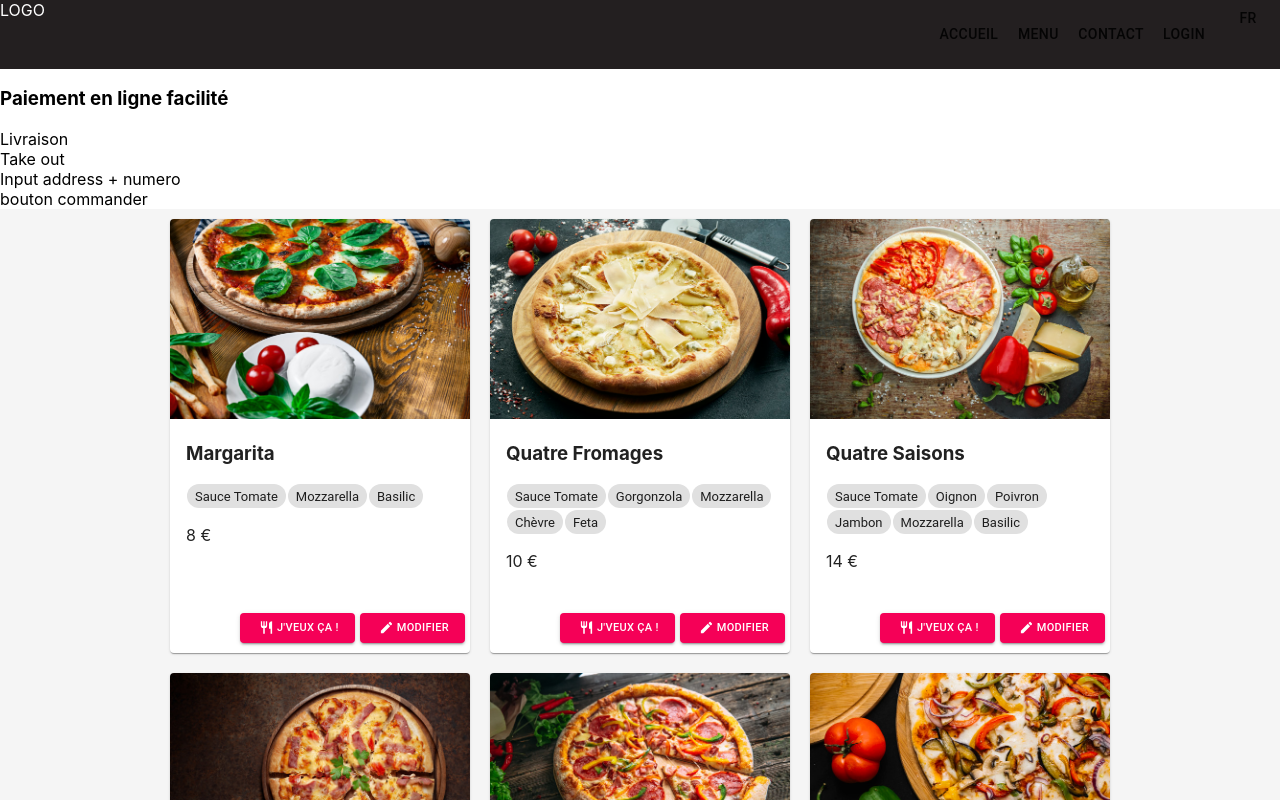
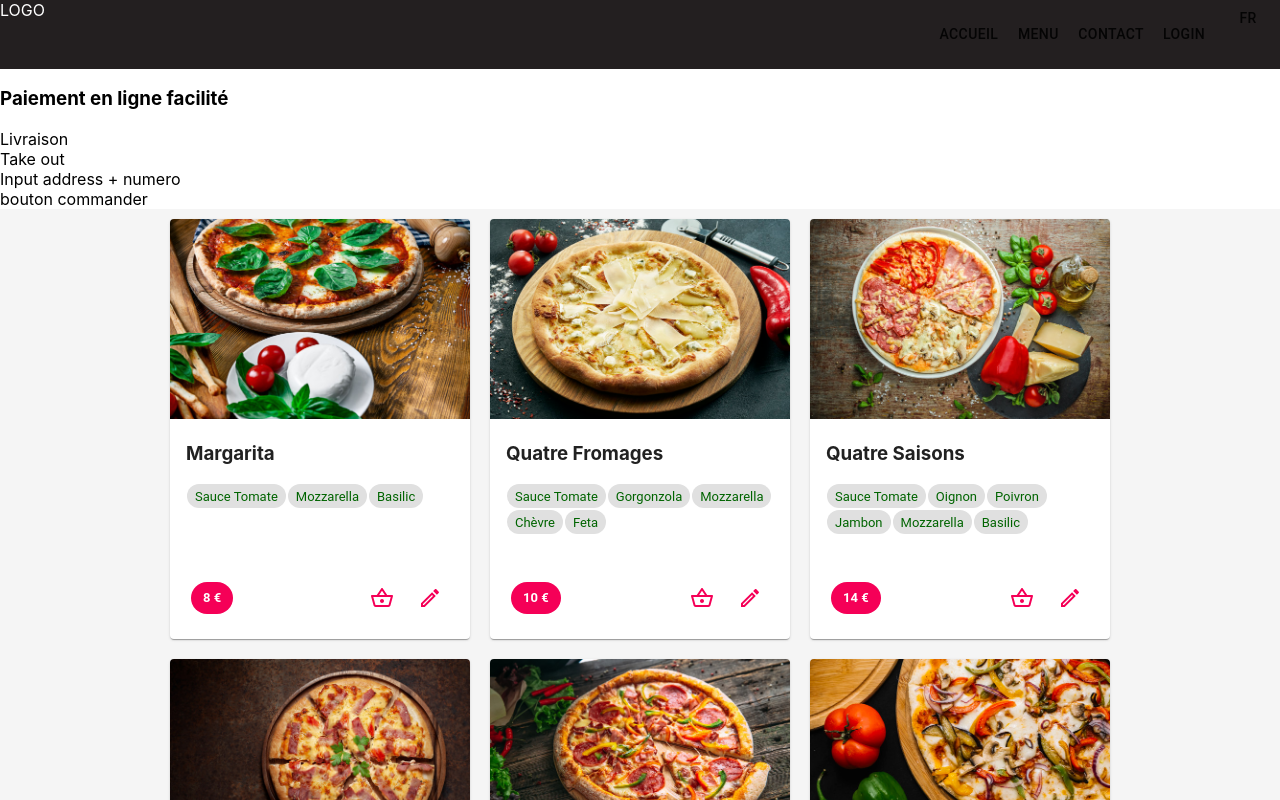
Before and after one commit to LockyBounty/pizzaawoofinal, a React (Create React App) app: page / in a window 1280 px wide. Shown: the top 800 px of the page. Built offline with nearby package versions, Linux system fonts and the light colour scheme.

Commit message:
Added - card content fixes

```diff
--- a/src/pages/Listing.tsx
+++ b/src/pages/Listing.tsx
@@ -3,13 +3,13 @@ import Card from '@material-ui/core/Card';
 import CardContent from '@material-ui/core/CardContent';
 import CardActions from '@material-ui/core/CardActions';
 import CardMedia from '@material-ui/core/CardMedia';
-import Button from '@material-ui/core/Button';
 import Typography from '@material-ui/core/Typography';
 import Chip from '@material-ui/core/Chip';
-import CreateIcon from '@material-ui/icons/Create';
-import ShoppingCartIcon from '@material-ui/icons/ShoppingCart';
+import CreateIcon from '@material-ui/icons/CreateOutlined';
+import ShoppingCartIcon from '@material-ui/icons/ShoppingBasketOutlined';
 import RestaurantIcon from '@material-ui/icons/Restaurant';
-// import IconButton from '@material-ui/icons/IconButton';
+import Button from '@material-ui/core/Button';
+import IconButton from '@material-ui/core/IconButton';
 
 import { Pizzas } from '../utils/Recipe'
 import "../styles/listing.scss"
@@ -49,25 +49,30 @@ const Listing = () =>
                                 )}
                             </ul>
                         </p>
-                        <p>{pizza.prix} €</p>
 
                     </CardContent>
 
                     <div className="card_button_zone">
-                        <Button
-                        className="card_button"
-                        variant="contained"
-                        color="secondary">
-                            <RestaurantIcon  className="button_icon"/>
-                            J'veux ça !
-                        </Button>
-                        <Button
-                        className="card_button"
-                        variant="contained"
-                        color="secondary">
-                            <CreateIcon  className="button_icon"/>
-                            modifier
-                        </Button>
+                        <Chip
+                        className="pizza_price_chip"
+                        color="secondary"
+                        label={`${pizza.prix} €`}
+                        />
+                        <div>
+                            <IconButton
+                            color="secondary">
+                                <ShoppingCartIcon />
+                            </IconButton>
+
+                            <IconButton
+                            aria-label="modify"
+                            color="primary">
+                                <CreateIcon
+                                color="secondary"
+                                />
+                            </IconButton>
+
+                        </div>
                     </div>
                 </Card>
             ))
--- a/src/styles/listing.scss
+++ b/src/styles/listing.scss
@@ -54,25 +54,31 @@ ul {
 }
 .pizza_list_card_central_content {
     width: 100%;
-    height: 180px;
+    min-height: 150px;
     padding-top: 0 !important;
     padding-bottom: 0 !important;
 }
 
 .pizza_list_chip {
     margin : 1px 1px;
+    color : darkgreen !important;
 
 }
+
 
 .card_button_zone {
     display: flex;
     flex-direction: row;
     align-items: center;
-    justify-content: flex-end;
+    justify-content: space-between;
 
+    padding: 0 16px 16px 16px;
     height : 50px;
     width: 100%;
-
+    .pizza_price_chip {
+        margin-left: 5px;
+        font-weight: bold;
+    }
     .card_button {
         // display: flex;
         // flex-direction: row;
```
